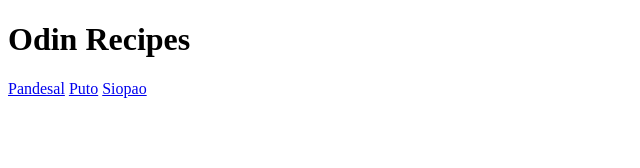
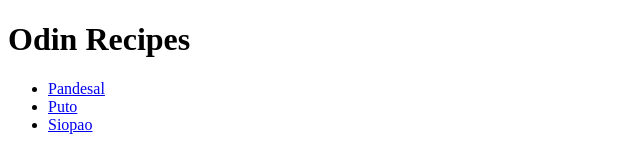
Before and after one commit to EJ-bluemage/Odin-Recipes, a plain HTML site: page index.html in a window 1280 px wide. Shown: the whole page, without its empty margins (0-640 px from the left). Drawn offline with Linux system fonts and the light colour scheme.

Commit message:
Added ordered list for recipe links

```diff
--- a/index.html
+++ b/index.html
@@ -8,8 +8,10 @@
 
     <body>
         <h1>Odin Recipes</h1>
-        <a href="recipes/pandesal.html">Pandesal</a>
-        <a href="recipes/puto.html">Puto</a>
-        <a href="recipes/siopao.html">Siopao</a>
+        <ul>
+            <li><a href="recipes/pandesal.html">Pandesal</a></li>
+            <li><a href="recipes/puto.html">Puto</a></li>
+            <li><a href="recipes/siopao.html">Siopao</a></li>
+        </ul>
     </body>
 </html>
```
